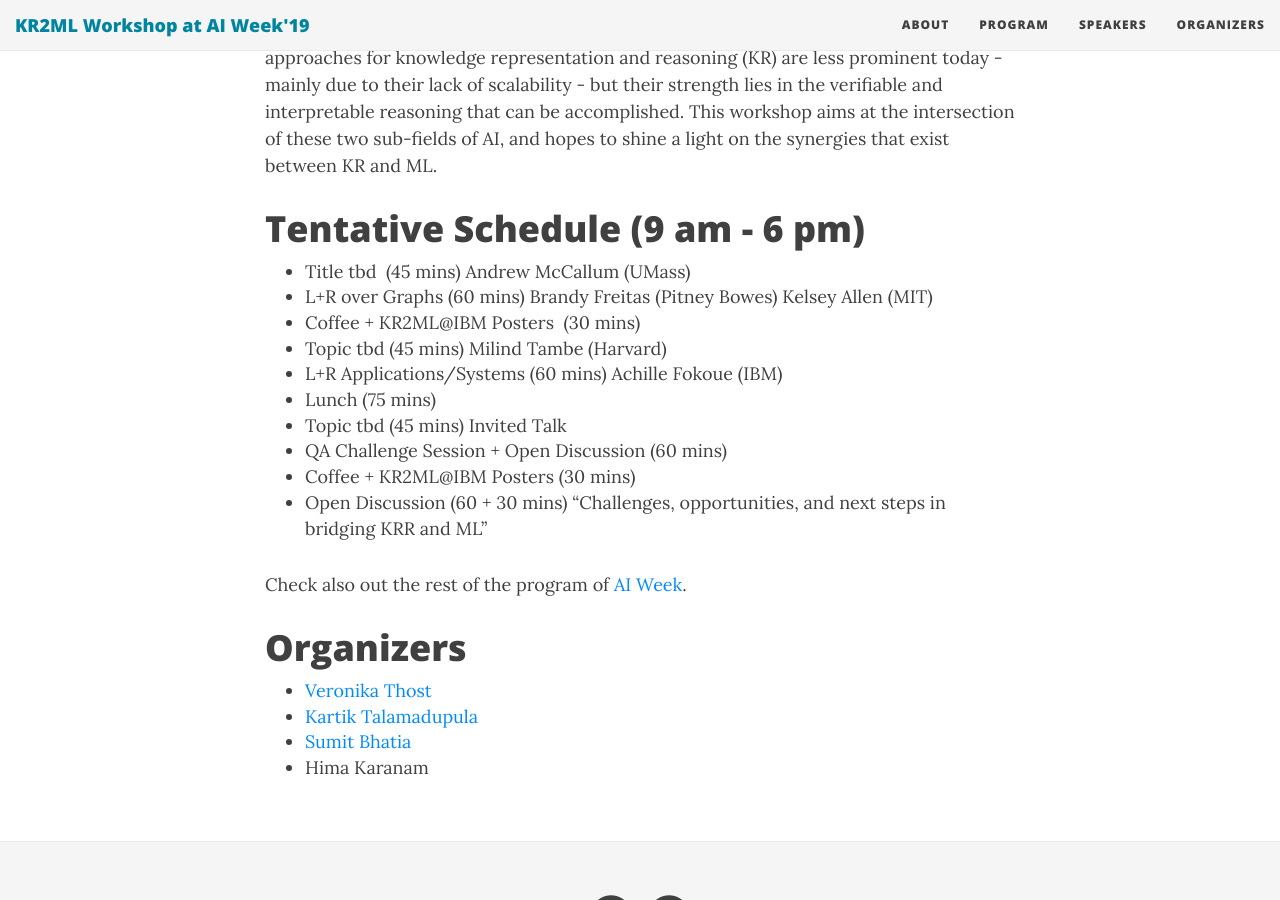
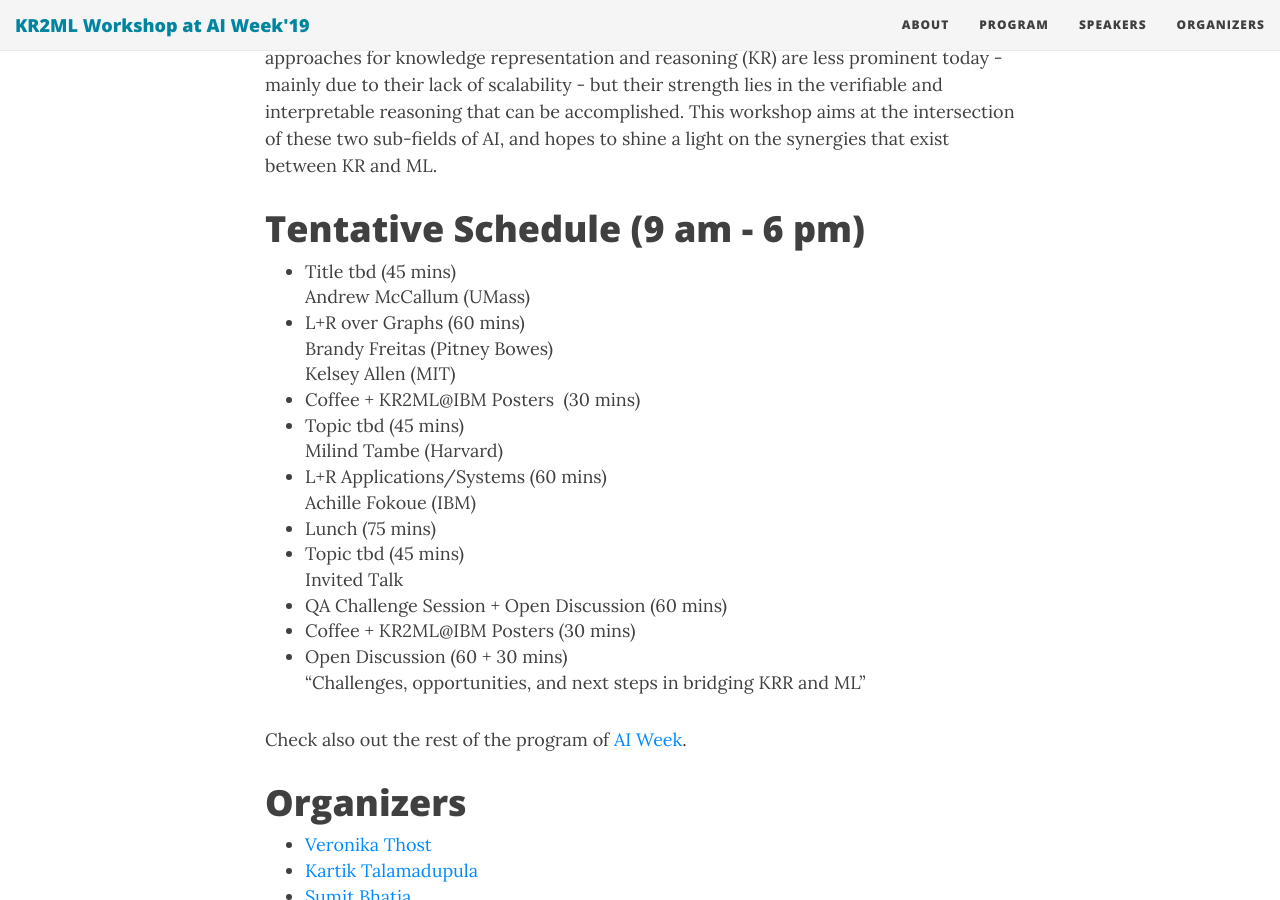
Before and after one commit to kr2ml/ibm-2019, a Jekyll site: the page built from index.md, in a window 1280 px wide and 900 px high, scrolled down 566 px. Built offline with Jekyll 4.4.1, drawn with Linux system fonts in a browser that asks for light colours; nearby versions of some CDN libraries; part of the change alters nothing that is shown.

```diff
--- a/index.md
+++ b/index.md
@@ -11,22 +11,28 @@ Machine learning (ML) has seen a tremendous amount of recent success and has bee
 
 # Tentative Schedule (9 am - 6 pm)
 
-* Title tbd  (45 mins)
+<!--|----------|----------|---------------------------------|--------------------	|
+| 9:00 	| 9:45     	| Invited Talk                        	| *Title tbd* [Andrew McCallum(https://people.cs.umass.edu/~mccallum/)                   	|
+| 9:45     	| 10:45     	| *L+R over Graphs*                  	|
+| 	|     	|                 	| [Brandy Freitas](https://www.linkedin.com/in/brandyalexandrafreitas) |
+| 	|     	|                 	| [Kelsey Allen](https://cbmm.mit.edu/about/people/allen) |
+-->
+* Title tbd  (45 mins)\
 Andrew McCallum (UMass)
-* L+R over Graphs (60 mins)
-Brandy Freitas (Pitney Bowes)
+* L+R over Graphs (60 mins)\
+Brandy Freitas (Pitney Bowes)\
 Kelsey Allen (MIT)
 * Coffee + KR2ML@IBM Posters  (30 mins)
-* Topic tbd (45 mins)
+* Topic tbd (45 mins)\
 Milind Tambe (Harvard)
-* L+R Applications/Systems (60 mins)
+* L+R Applications/Systems (60 mins)\
 Achille Fokoue (IBM)
 * Lunch (75 mins)
-* Topic tbd (45 mins)
+* Topic tbd (45 mins)\
 Invited Talk
 * QA Challenge Session + Open Discussion (60 mins)
 * Coffee + KR2ML@IBM Posters (30 mins)
-* Open Discussion (60 + 30 mins)
+* Open Discussion (60 + 30 mins)\
 "Challenges, opportunities, and next steps in bridging KRR and ML"
 
 Check also out the rest of the program of [AI Week](https://ibm.biz/ai-research-week).
```
